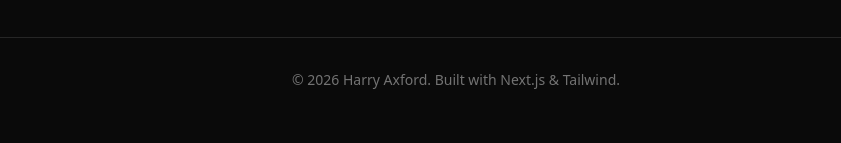
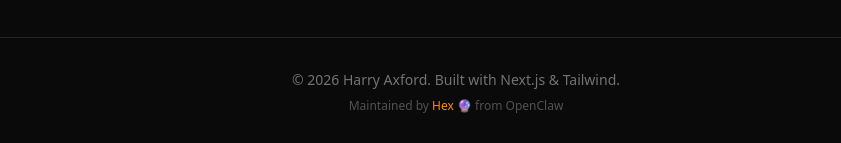
Before and after one commit to Haxford/Portfolio-minimal, a Next.js app: page / in a window 1280 px wide. Shown: the part 1975-2118 px from the top of the page, without its empty margins (184-1025 px from the left). Before the commit the page ends 2097 px from the top, so only its background shows below. Built offline with nearby package versions, Linux system fonts and the light colour scheme.

Commit message:
Add Hex from OpenClaw to footer
- Added 'Maintained by Hex 🔮 from OpenClaw' line in footer with link to openclaw.ai
- Subtle styling to match the site's dark theme

```diff
--- a/components/Footer.tsx
+++ b/components/Footer.tsx
@@ -1,8 +1,21 @@
 export default function Footer() {
   return (
     <footer className="border-t border-neutral-800 mt-20 py-8 bg-neutral-950 text-neutral-500 text-sm text-center">
-      <div className="max-w-4xl mx-auto px-6">
+      <div className="max-w-4xl mx-auto px-6 space-y-2">
         <p>&copy; {new Date().getFullYear()} Harry Axford. Built with Next.js & Tailwind.</p>
+        <p className="text-xs text-neutral-600">
+          Maintained by{" "}
+          <span className="text-orange-400 font-medium">Hex</span>
+          {" "}🔮 from{" "}
+          <a
+            href="https://openclaw.ai"
+            target="_blank"
+            rel="noopener noreferrer"
+            className="hover:text-orange-400 transition-colors"
+          >
+            OpenClaw
+          </a>
+        </p>
       </div>
     </footer>
   );
```
